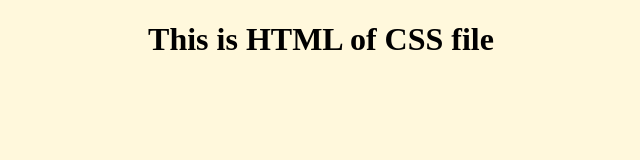
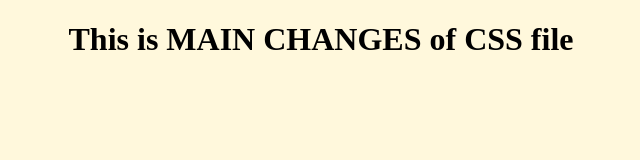
Before and after one commit to pratham1659/Learn-DevOps, a plain HTML site: page Git/index.html in a window 1280 px wide. Shown: the whole page, without its empty margins (319-959 px from the left). Drawn offline with Linux system fonts and the light colour scheme.

Commit message:
main changes

```diff
--- a/Git/index.html
+++ b/Git/index.html
@@ -7,6 +7,6 @@
     <title>Document</title>
   </head>
   <body>
-    <h1 class="header">This is HTML of CSS file</h1>
+    <h1 class="header">This is MAIN CHANGES of CSS file</h1>
   </body>
 </html>
```
